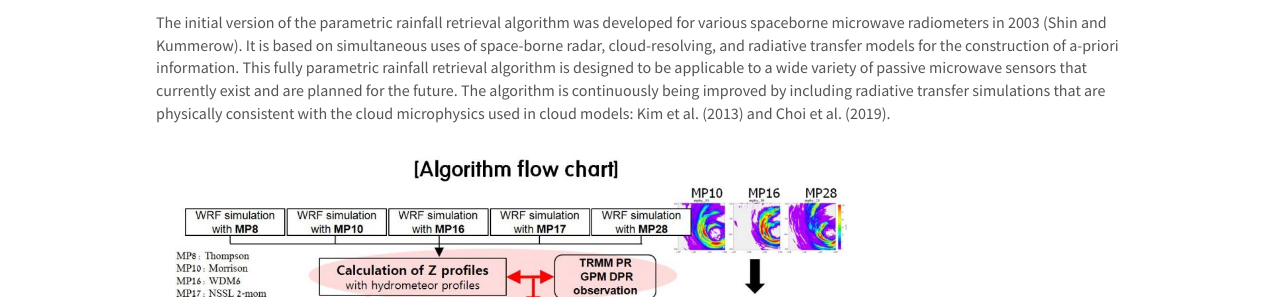
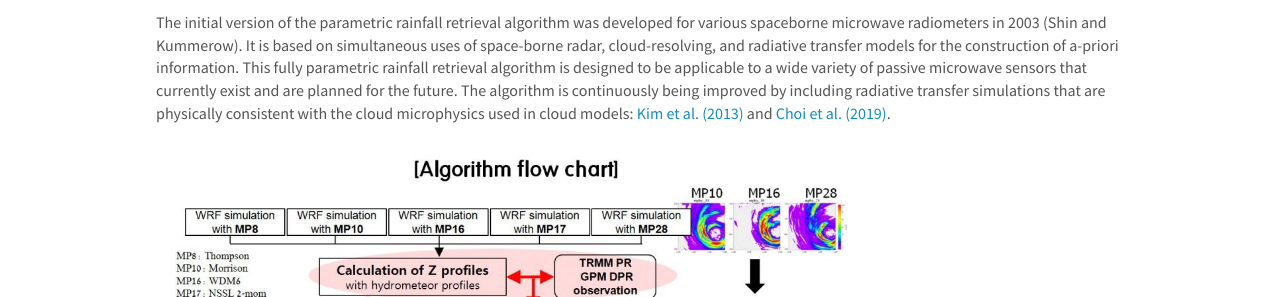
Before and after one commit to roo2003/roo2003.github.io, a Jekyll site: the page built from _pages/research.md, in a window 1280 px wide and 900 px high. Shown: the part 545-842 px from the top of the window. Built offline with Jekyll 4.4.1, drawn with Linux system fonts in a browser that asks for light colours; nearby versions of some CDN libraries; part of the change alters nothing that is shown.

```diff
--- a/_pages/research.md
+++ b/_pages/research.md
@@ -24,7 +24,7 @@ Passive microwave signatures from satellites are based on emission and scatterin
 
 **- Advancement of the parametric rainfall retrieval algorithm**
 
-The initial version of the parametric rainfall retrieval algorithm was developed for various spaceborne microwave radiometers in 2003 (Shin and Kummerow). It is based on simultaneous uses of space-borne radar, cloud-resolving, and radiative transfer models for the construction of a-priori information. This fully parametric rainfall retrieval algorithm is designed to be applicable to a wide variety of passive microwave sensors that currently exist and are planned for the future. The algorithm is continuously being improved by including radiative transfer simulations that are physically consistent with the cloud microphysics used in cloud models: Kim et al. (2013) and Choi et al. (2019).
+The initial version of the parametric rainfall retrieval algorithm was developed for various spaceborne microwave radiometers in 2003 (Shin and Kummerow). It is based on simultaneous uses of space-borne radar, cloud-resolving, and radiative transfer models for the construction of a-priori information. This fully parametric rainfall retrieval algorithm is designed to be applicable to a wide variety of passive microwave sensors that currently exist and are planned for the future. The algorithm is continuously being improved by including radiative transfer simulations that are physically consistent with the cloud microphysics used in cloud models: [Kim et al. (2013)](https://doi.org/10.1175/JTECH-D-12-00261.1) and [Choi et al. (2019)](https://doi.org/10.1109/TGRS.2019.2948262).
 
  ![]({{ site.url }}{{ site.baseurl }}/images/respic/passive1.jpg){: style="width: 70%; float: center; margin: 2%"}<be>
 
```
